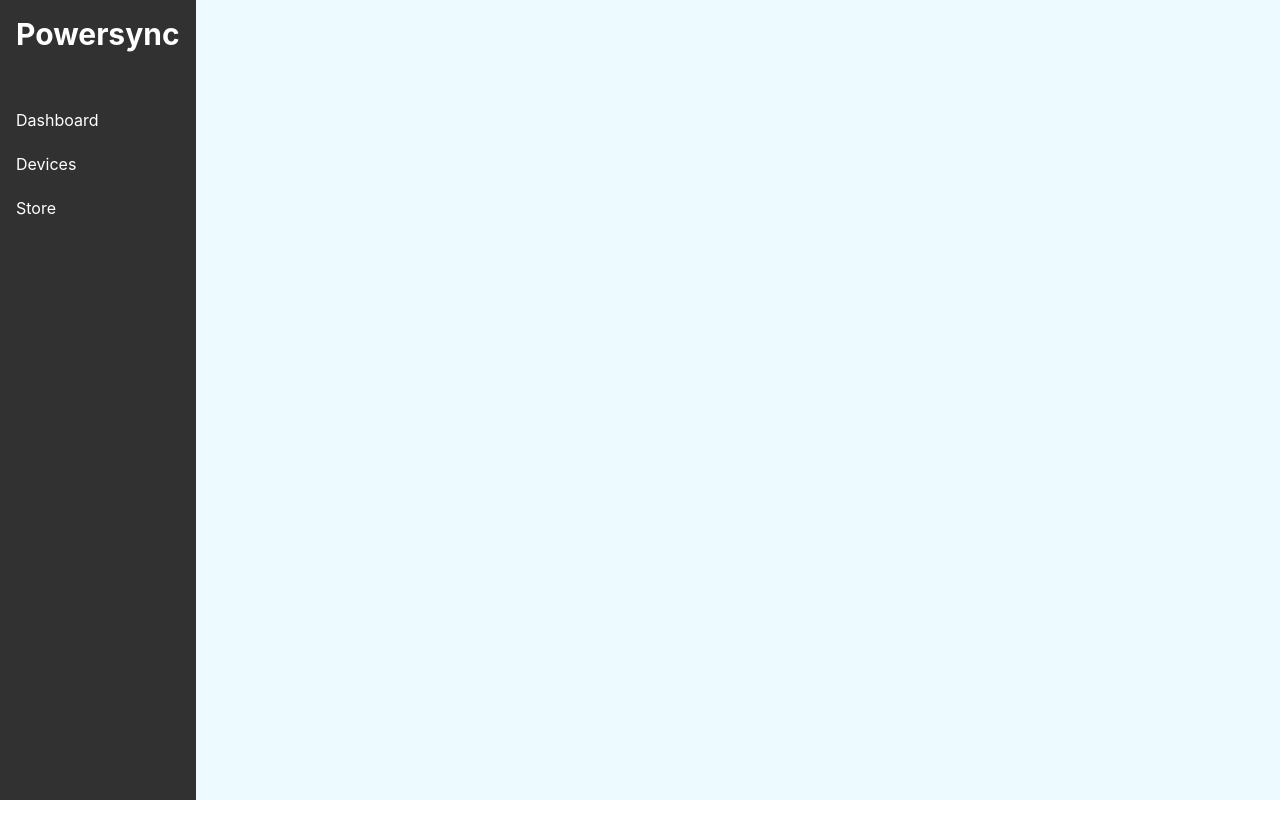
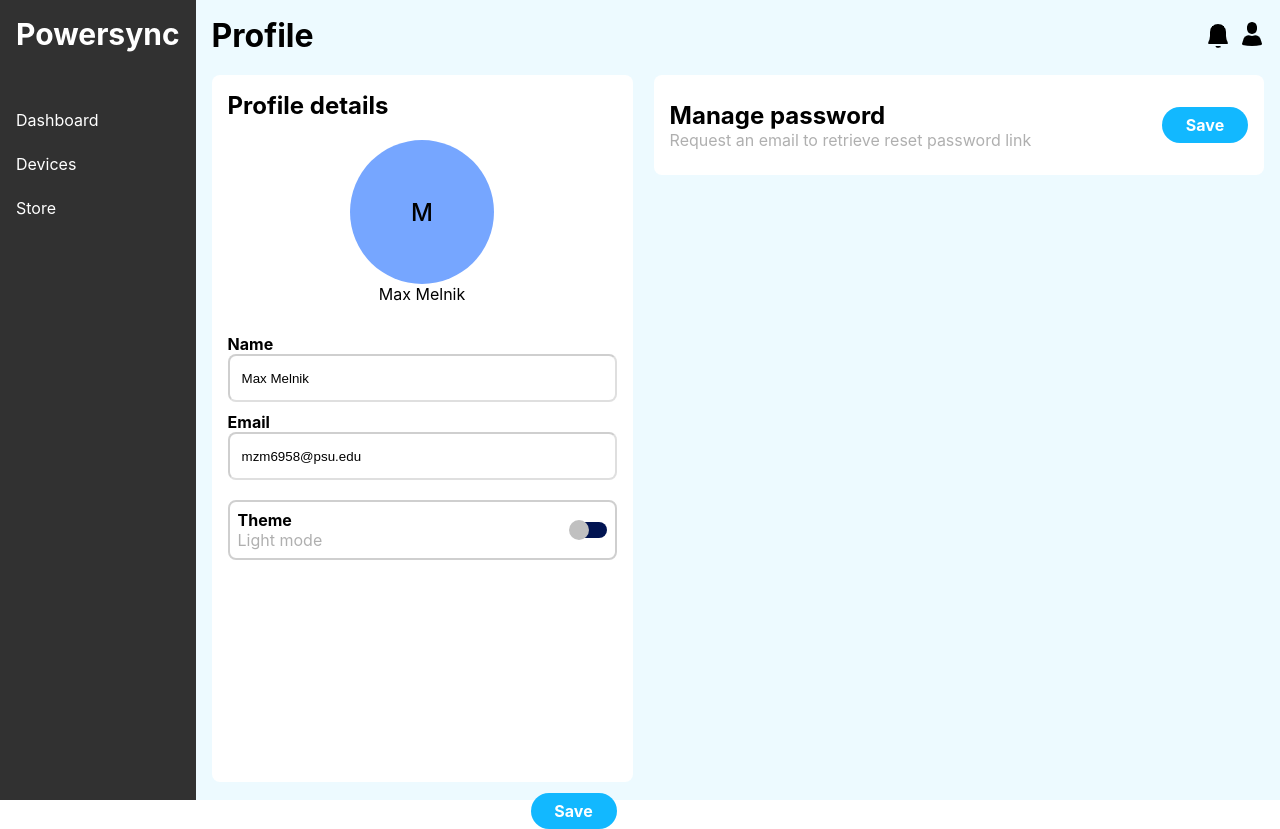
Before and after one commit to Maxdev18/powersync_web, a React (Create React App) app in the folder frontend/: page /dashboard/profile in a window 1280 px wide. Before the commit the page ends 800 px from the top, so only its background shows below. Built offline with nearby package versions, Linux system fonts and the light colour scheme.

Commit message:
Design for profile page complete

```diff
--- a/frontend/src/Pages/Profile/Profile.tsx
+++ b/frontend/src/Pages/Profile/Profile.tsx
@@ -1,7 +1,88 @@
+import { useState } from 'react';
+import './profile.css'
+
 export const ProfilePage: React.FC = () => {
+    const [isDark, setIsDark] = useState<boolean>(false)
+
+    const handleNotificationClick = () => {
+        alert("Notifications clicked!");
+    };
+
+    const handleDarkModeToggle = () => {
+        setIsDark(!isDark)
+    }
+
+    const handleResetPassword = () => {
+
+    }
+
     return (
-        <div className="">
+        <div className="profile-container">
+        <div className="profile-header-container">
+            <h1>Profile</h1>
+            <div className="icons-container">
+            <img
+                src={require("../../assets/notification-bell.png")}
+                alt="Notification icon"
+                onClick={handleNotificationClick} />
 
+            <a href="/dashboard/profile">
+                <img
+                    src={require("../../assets/profile.png")}
+                    alt="Profile settings" />
+            </a>
+            </div>
+        </div>
+
+        <div className="profile-content-container">
+            <div className='profile-details-container'>
+                <h2>Profile details</h2>
+                <div className='profile-details-content-container'>
+                    <div className='profile-image-container'>
+                        <div className='profile-image'>
+                            <p>M</p>
+                        </div>
+                        <p className='profile-name'>Max Melnik</p>
+                    </div>
+
+                    <div className='profile-input-container'>
+                        <p>Name</p>
+                        <input className='profile-input' type='text' placeholder='Name' value="Max Melnik" />
+                    </div>
+
+                    <div className='profile-input-container'>
+                        <p>Email</p>
+                        <input className='profile-input' type='text' placeholder='Email' value="mzm6958@psu.edu" />
+                    </div>
+
+                    <div className='profile-theme-container'>
+                        <div>
+                            <p>Theme</p>
+                            <p>Light mode</p>
+                        </div>
+
+                        <div className='toggle-button' onClick={handleDarkModeToggle}>
+                            <div className={`${isDark ? "circle-active" : "circle-not-active" } circle`}></div>
+                        </div>
+                    </div>
+
+                    <div className='profile-save-btn'>
+                        <p>Save</p>
+                    </div>
+                </div>
+            </div>
+
+            <div className='manage-password-container'>
+                <div className='manage-password-info-container'>
+                    <h2>Manage password</h2>
+                    <p>Request an email to retrieve reset password link</p>
+                </div>
+
+                <div className='manage-password-btn' onClick={handleResetPassword}>
+                    <p>Save</p>
+                </div>
+            </div>
+        </div>
         </div>
     )
 }
--- a/frontend/src/Pages/Profile/profile.css
+++ b/frontend/src/Pages/Profile/profile.css
@@ -0,0 +1,165 @@
+.profile-container {
+  padding: 16px;
+  height: 100vh;
+}
+
+.profile-header-container {
+  display: flex;
+  justify-content: space-between;
+  align-items: center;
+  margin-bottom: 20px;
+}
+
+.profile-content-container {
+  display: flex;
+  height: 92%;
+}
+
+.profile-details-container {
+  background-color: #fff;
+  border-radius: 8px;
+  width: 40%;
+  padding: 16px;
+}
+
+.profile-details-content-container {
+  display: flex;
+  width: 100%;
+  flex-direction: column;
+  justify-content: center;
+}
+
+.profile-image-container {
+  display: flex;
+  margin-top: 20px;
+  flex-direction: column;
+  align-items: center;
+  margin-bottom: 20px;
+}
+
+.profile-image {
+  background-color: #76A6FF;
+  border-radius: 100%;
+  display: flex;
+  align-items: center;
+  justify-content: center;
+  width: 144px;
+  height: 144px;
+}
+
+.profile-image p {
+  font-weight: 500;
+  font-size: 1.5rem;
+}
+
+.profile-input-container {
+  margin-top: 10px;
+}
+
+.profile-input-container p {
+  font-weight: 700;
+}
+
+.profile-input {
+  height: 48px;
+  padding: 0px 12px;
+  width: 100%;
+  border-radius: 8px;
+  border-color: #00000030;
+}
+
+.profile-theme-container {
+  margin-top: 20px;
+  padding: 8px;
+  border: 2px solid;
+  border-radius: 8px;
+  border-color: #00000030;
+  display: flex;
+  justify-content: space-between;
+  align-items: center;
+}
+
+.profile-theme-container div p:nth-child(1) {
+  font-weight: 700;
+}
+
+.profile-theme-container div p:nth-child(2) {
+  color: #00000050;
+}
+
+.toggle-button {
+  width: 36px;
+  height: 16px;
+  background-color: #011452;
+  border-radius: 20px;
+  position: relative;
+  cursor: pointer;
+}
+
+.circle {
+  position: absolute;
+  width: 20px;
+  height: 20px;
+  border-radius: 100%;
+  top: -2px;
+}
+
+.circle-not-active {
+  background-color: #C0C0C0;
+  left: -2px;
+}
+
+.circle-active {
+  background-color: rgb(0, 212, 0);
+  right: 0;
+}
+
+.profile-save-btn {
+  background-color: #12B8FF;
+  height: 36px;
+  border-radius: 30px;
+  display: flex;
+  align-items: center;
+  justify-content: center;
+  cursor: pointer;
+  margin-top: 60%;
+  width: 86px;
+  margin-left: auto;
+}
+
+.profile-save-btn p {
+  color: white;
+  font-weight: 700;
+}
+
+.manage-password-container {
+  background-color: #FFF;
+  border-radius: 8px;
+  height: 100px;
+  width: 58%;
+  margin-left: auto;
+  padding: 16px;
+  display: flex;
+  align-items: center;
+  justify-content: space-between;
+}
+
+.manage-password-info-container p {
+  color: #00000050;
+}
+
+.manage-password-btn {
+  background-color: #12B8FF;
+  height: 36px;
+  border-radius: 30px;
+  display: flex;
+  align-items: center;
+  justify-content: center;
+  cursor: pointer;
+  width: 86px;
+}
+
+.manage-password-btn p {
+  color: white;
+  font-weight: 700;
+}
```
